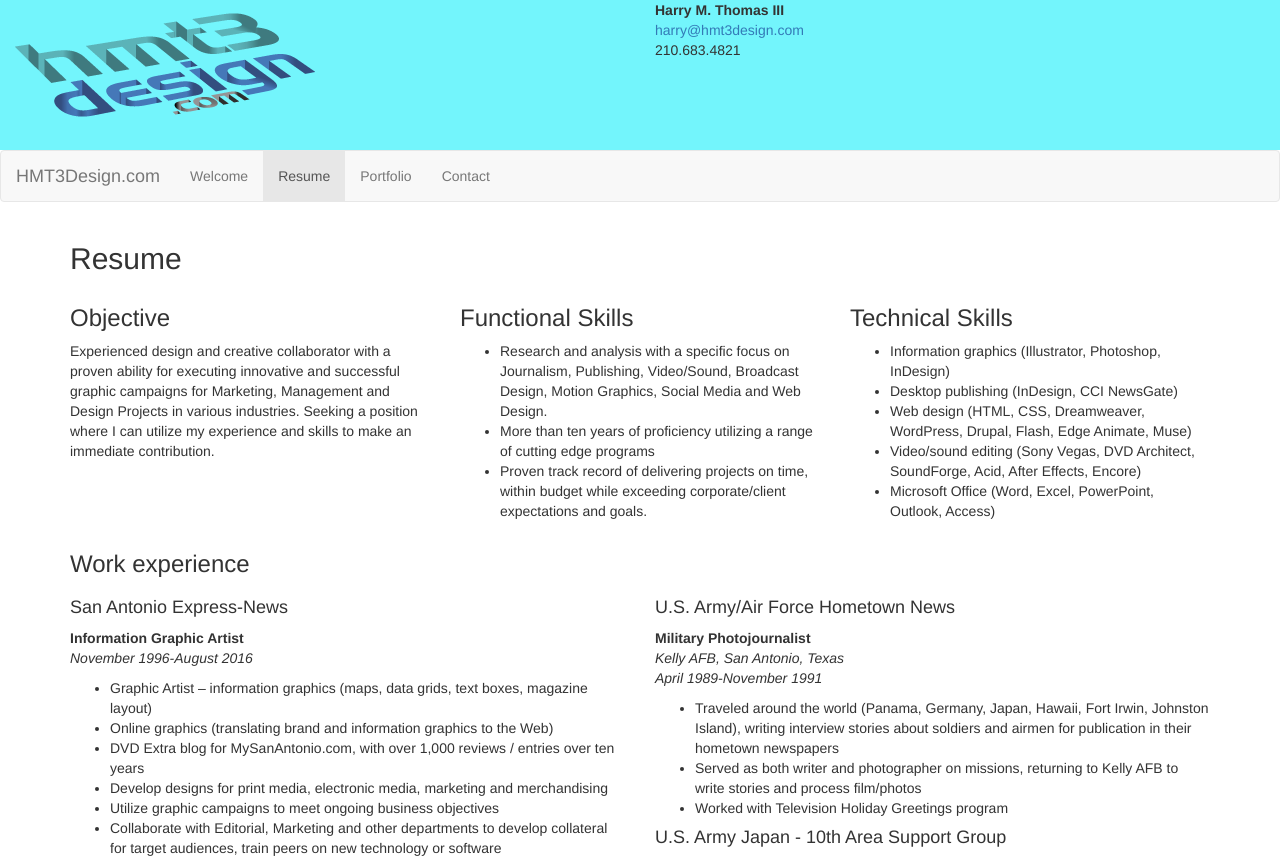
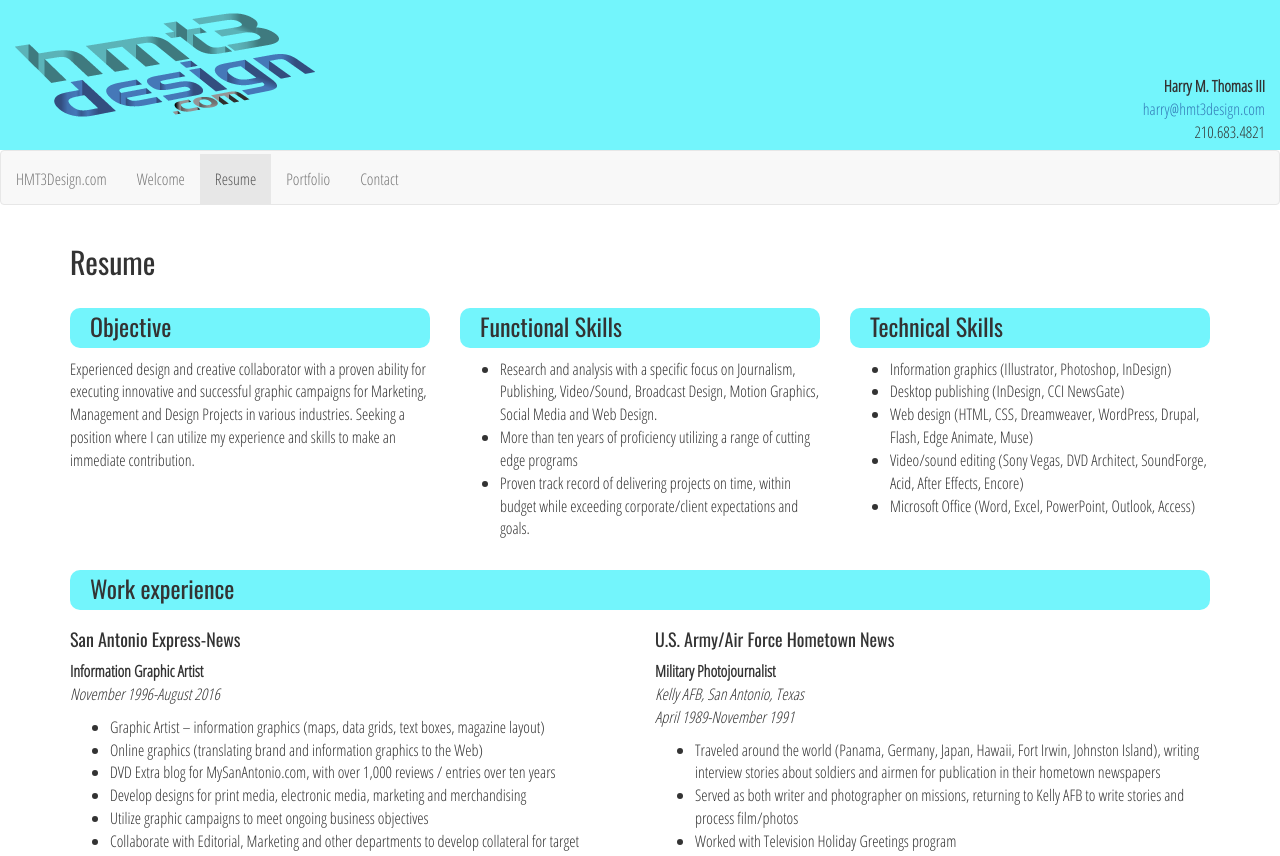
Before and after one commit to hmt3design/personal-site, a plain HTML site: page resume.html in a window 1280 px wide. Shown: the top 856 px of the page. Drawn offline with nearby package versions, Linux system fonts and the light colour scheme.

Commit message:
Update EOD 110116 4:00

```diff
--- a/css/style.css
+++ b/css/style.css
@@ -1,3 +1,12 @@
+h1, h2, h3, h4, h5, h6 {
+    font-family: 'Oswald', sans-serif;
+}
+
+p, li, .navbar-brand {
+    font-family: 'Open Sans Condensed', sans-serif;
+    font-size: medium;
+}
+
 #header {
     background-color: #73f5fc;
     height: 150px;
@@ -17,10 +26,19 @@
     margin-left: 10px;
 }
 
-#widget {
+.widget {
     border-radius: 10px;
     background: #73f5fc;
     width: auto;
     height: 40px;
     padding: 5px 0 5px 20px;
 }
+
+#address-header {
+    text-align: right;
+    padding-top: 75px;
+}
+
+#success_message {
+    display: none;
+}
```
